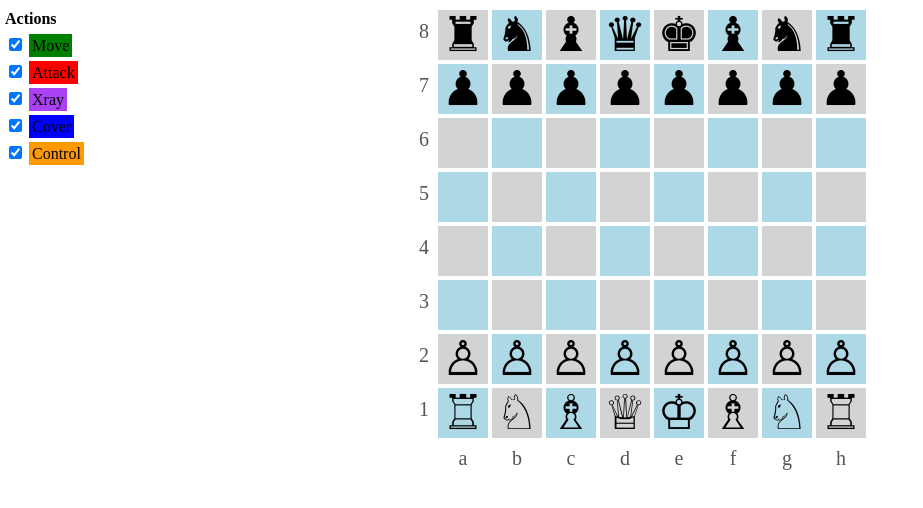
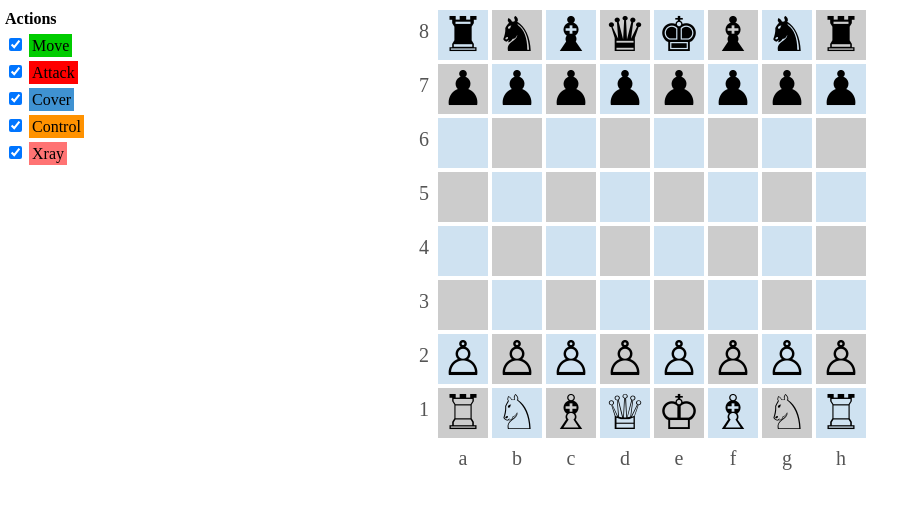
Before and after one commit to usabox15/chessstuff, a website built with webpack: page examples/example.html in a window 1280 px wide. Shown: the whole page, without its empty margins (0-923 px from the left). Built offline with nearby package versions, Linux system fonts and the light colour scheme.

Commit message:
Add color scheme

```diff
--- a/examples/example.css
+++ b/examples/example.css
@@ -1,13 +1,15 @@
 :root {
-  --color-square-light: lightgrey;
-  --color-square-dark: lightblue;
-  --color-square-aim: #f4e241;
+  /* https://colorscheme.ru/#00427w0w0w0w0 */
 
-  --color-action-move: green;
-  --color-action-attack: red;
-  --color-action-cover: blue;
-  --color-action-control: #ff9900;
-  --color-action-xray: #aa42f4;
+  --color-square-light: #66A3D250;
+  --color-square-dark: #cccccc;
+  --color-square-aim: #FFC373;
+
+  --color-action-move: #00CC00;
+  --color-action-attack: #FF0000;
+  --color-action-cover: #3F92D2;
+  --color-action-control: #FF9200;
+  --color-action-xray: #FF7373;
 }
 
 
--- a/examples/example.html
+++ b/examples/example.html
@@ -119,16 +119,16 @@
             <label for="actions-attack">Attack</label>
           </div>
           <div class="actions-panel-item">
-            <input type="checkbox" id="actions-xray" name="xray" checked>
-            <label for="actions-xray">Xray</label>
-          </div>
-          <div class="actions-panel-item">
             <input type="checkbox" id="actions-cover" name="cover" checked>
             <label for="actions-cover">Cover</label>
           </div>
           <div class="actions-panel-item">
             <input type="checkbox" id="actions-control" name="control" checked>
             <label for="actions-control">Control</label>
+          </div>
+          <div class="actions-panel-item">
+            <input type="checkbox" id="actions-xray" name="xray" checked>
+            <label for="actions-xray">Xray</label>
           </div>
         </div>
     </body>
--- a/examples/example.js
+++ b/examples/example.js
@@ -238,6 +238,7 @@ function setActionEvents(action) {
   input.addEventListener('change', function(e) {
     globalActions[action] = this.checked;
   });
+  globalActions[action] = input.checked;
 }
 
 
```
